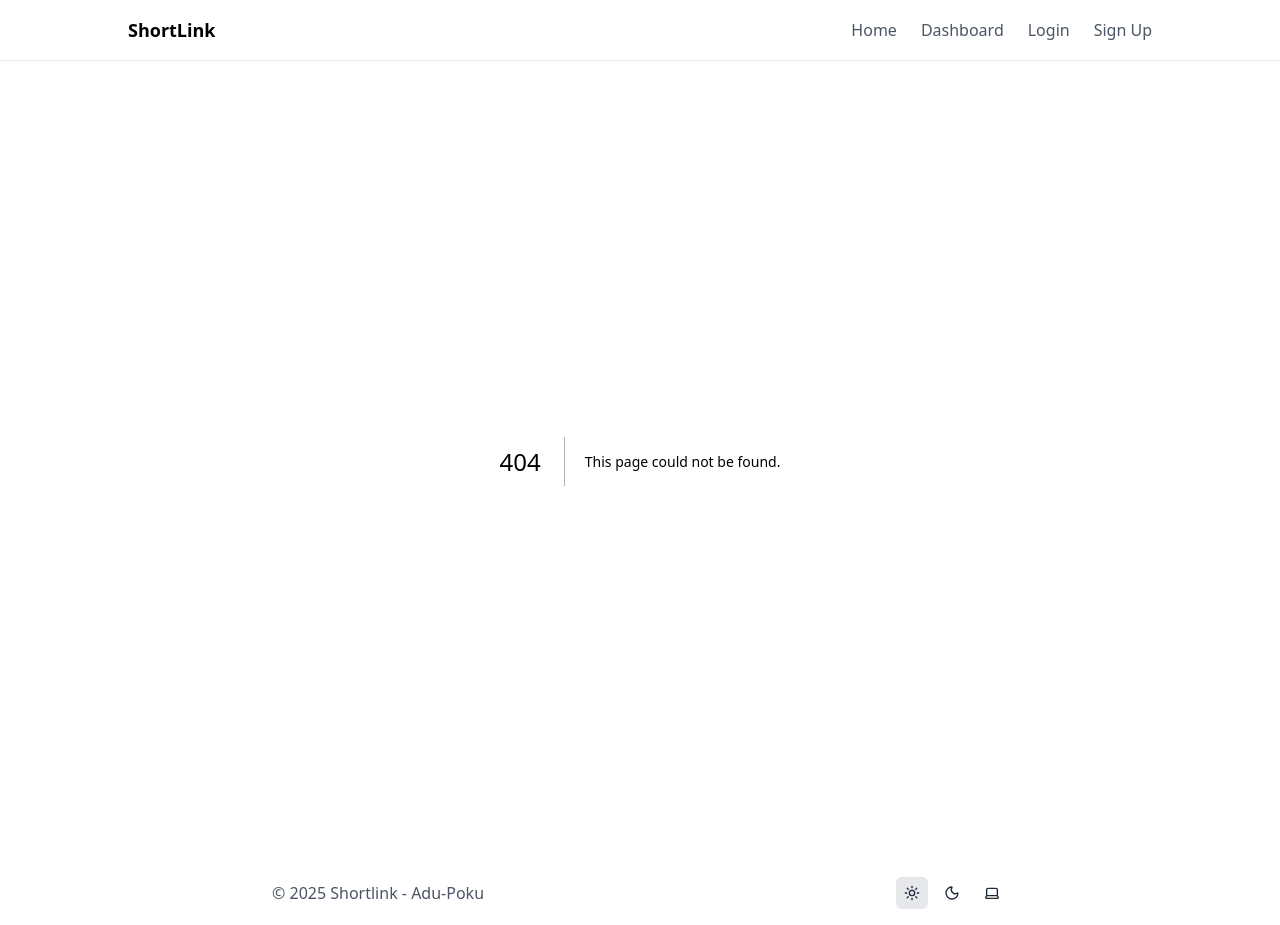
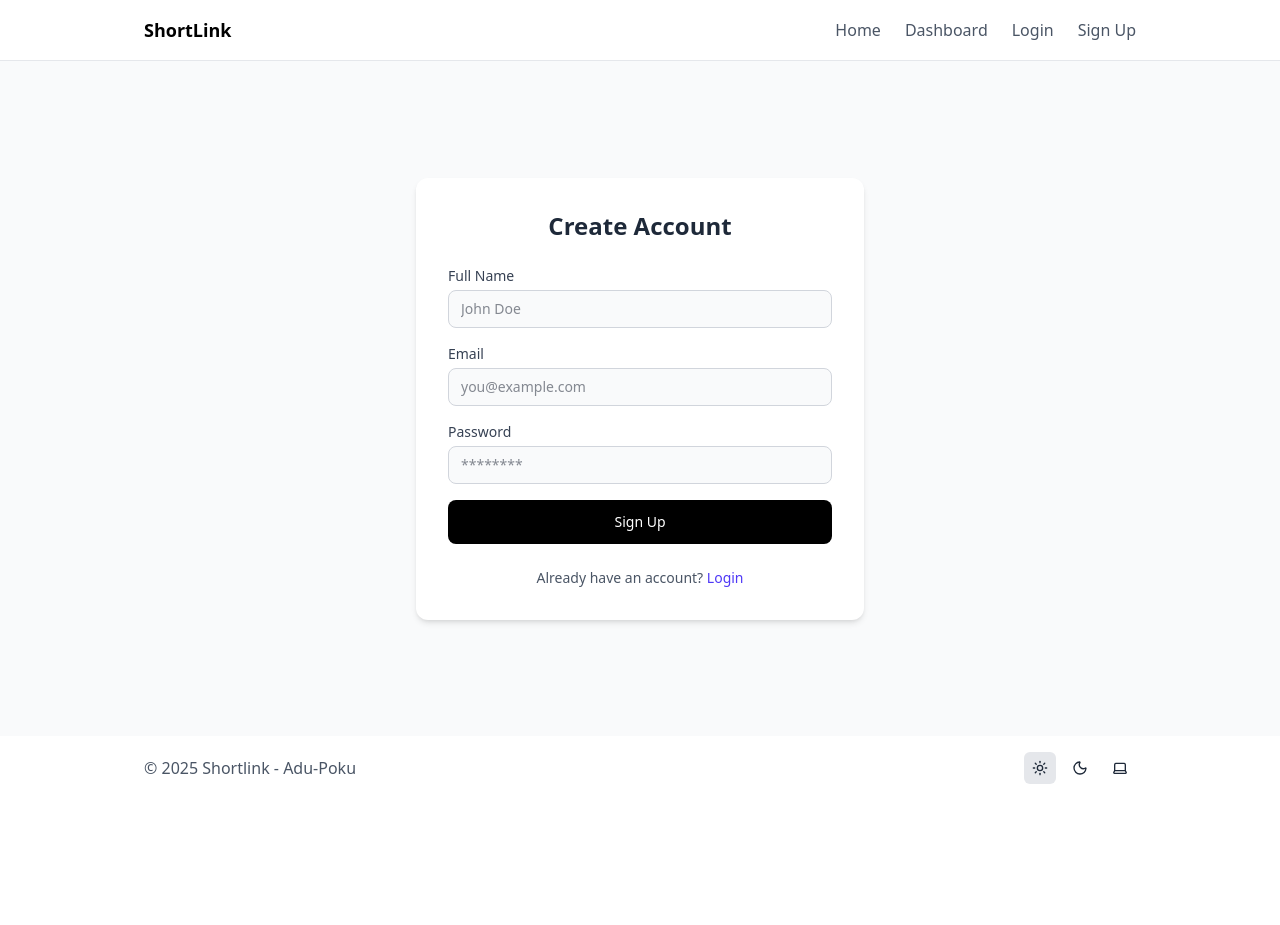
Before and after one commit to adupoku71/url-shortener-frontend, a Next.js app: page /register in a window 1280 px wide. Before the commit this address had no page. After the commit the page ends 800 px from the top, so only its background shows below. Built offline with nearby package versions, Linux system fonts and the light colour scheme.

Commit message:
implement login and register pages

```diff
--- a/src/app/dashboard/page.tsx
+++ b/src/app/dashboard/page.tsx
@@ -56,8 +56,8 @@ export default function DashboardPage() {
   };
 
   return (
-    <main className=" bg-white dark:bg-gray-950 px-4 py-8">
-      <div className="max-w-5xl mx-auto">
+    <main className=" bg-white dark:bg-gray-950  py-8">
+      <div className="max-w-5xl mx-auto px-4">
         {/* Header */}
         <div className="mb-8">
           <h1 className="text-3xl font-bold text-gray-900 dark:text-gray-100 mb-2">
--- /dev/null
+++ b/src/app/login/page.tsx
@@ -0,0 +1,84 @@
+// app/login/page.tsx
+"use client";
+
+import { useState } from "react";
+import Link from "next/link";
+
+export default function LoginPage() {
+  const [email, setEmail] = useState("");
+  const [password, setPassword] = useState("");
+
+  const handleSubmit = (e: React.FormEvent) => {
+    e.preventDefault();
+    console.log({ email, password });
+    // later you’ll hook this up with API/auth
+  };
+
+  return (
+    <div className="flex items-center justify-center  flex-1 bg-white dark:bg-gray-900 px-4">
+      <div className="w-full max-w-md bg-white dark:bg-gray-800 rounded-xl shadow-md p-8">
+        <h2 className="text-2xl font-bold text-center text-gray-800 dark:text-gray-100">
+          Login
+        </h2>
+        <form onSubmit={handleSubmit} className="mt-6 space-y-4">
+          {/* Email */}
+          <div>
+            <label
+              htmlFor="email"
+              className="block text-sm font-medium text-gray-700 dark:text-gray-300"
+            >
+              Email
+            </label>
+            <input
+              type="email"
+              id="email"
+              value={email}
+              onChange={(e) => setEmail(e.target.value)}
+              className="mt-1 block w-full rounded-lg border border-gray-300 dark:border-gray-600 bg-gray-50 dark:bg-gray-700 text-gray-900 dark:text-gray-100 focus:ring-2 focus:ring-indigo-500 focus:border-indigo-500 px-3 py-2 text-sm"
+              placeholder="you@example.com"
+              required
+            />
+          </div>
+
+          {/* Password */}
+          <div>
+            <label
+              htmlFor="password"
+              className="block text-sm font-medium text-gray-700 dark:text-gray-300"
+            >
+              Password
+            </label>
+            <input
+              type="password"
+              id="password"
+              value={password}
+              onChange={(e) => setPassword(e.target.value)}
+              className="mt-1 block w-full rounded-lg border border-gray-300 dark:border-gray-600 bg-gray-50 dark:bg-gray-700 text-gray-900 dark:text-gray-100 focus:ring-2 focus:ring-indigo-500 focus:border-indigo-500 px-3 py-2 text-sm"
+              placeholder="********"
+              required
+            />
+          </div>
+
+          {/* Submit button */}
+          <button
+            type="submit"
+            className="w-full py-3 px-4 rounded-lg bg-black text-white  hover:bg-gray-800 dark:bg-gray-900 dark:hover:bg-gray-600 font-medium transition-colors text-sm"
+          >
+            Sign In
+          </button>
+        </form>
+
+        {/* Footer text */}
+        <p className="mt-6 text-center text-sm text-gray-600 dark:text-gray-400">
+          Don't have an account?{" "}
+          <Link
+            href="/register"
+            className="text-indigo-600 dark:text-indigo-400 hover:underline"
+          >
+            Sign up
+          </Link>
+        </p>
+      </div>
+    </div>
+  );
+}
--- /dev/null
+++ b/src/app/register/page.tsx
@@ -0,0 +1,104 @@
+// app/register/page.tsx
+"use client";
+
+import Link from "next/link";
+import { useState } from "react";
+
+export default function RegisterPage() {
+  const [name, setName] = useState("");
+  const [email, setEmail] = useState("");
+  const [password, setPassword] = useState("");
+
+  const handleSubmit = (e: React.FormEvent) => {
+    e.preventDefault();
+    console.log({ name, email, password });
+    // later you’ll hook this up with API/auth
+  };
+
+  return (
+    <div className="flex flex-1 items-center justify-center bg-gray-50 dark:bg-gray-900 px-4">
+      <div className="w-full max-w-md bg-white dark:bg-gray-800 rounded-xl shadow-md p-8">
+        <h2 className="text-2xl font-bold text-center text-gray-800 dark:text-gray-100">
+          Create Account
+        </h2>
+        <form onSubmit={handleSubmit} className="mt-6 space-y-4">
+          {/* Name */}
+          <div>
+            <label
+              htmlFor="name"
+              className="block text-sm font-medium text-gray-700 dark:text-gray-300"
+            >
+              Full Name
+            </label>
+            <input
+              type="text"
+              id="name"
+              value={name}
+              onChange={(e) => setName(e.target.value)}
+              className="mt-1 block w-full rounded-lg border border-gray-300 dark:border-gray-600 bg-gray-50 dark:bg-gray-700 text-gray-900 dark:text-gray-100 focus:ring-2 focus:ring-indigo-500 focus:border-indigo-500 px-3 py-2 text-sm"
+              placeholder="John Doe"
+              required
+            />
+          </div>
+
+          {/* Email */}
+          <div>
+            <label
+              htmlFor="email"
+              className="block text-sm font-medium text-gray-700 dark:text-gray-300"
+            >
+              Email
+            </label>
+            <input
+              type="email"
+              id="email"
+              value={email}
+              onChange={(e) => setEmail(e.target.value)}
+              className="mt-1 block w-full rounded-lg border border-gray-300 dark:border-gray-600 bg-gray-50 dark:bg-gray-700 text-gray-900 dark:text-gray-100 focus:ring-2 focus:ring-indigo-500 focus:border-indigo-500 px-3 py-2 text-sm"
+              placeholder="you@example.com"
+              required
+            />
+          </div>
+
+          {/* Password */}
+          <div>
+            <label
+              htmlFor="password"
+              className="block text-sm font-medium text-gray-700 dark:text-gray-300"
+            >
+              Password
+            </label>
+            <input
+              type="password"
+              id="password"
+              value={password}
+              onChange={(e) => setPassword(e.target.value)}
+              className="mt-1 block w-full rounded-lg border border-gray-300 dark:border-gray-600 bg-gray-50 dark:bg-gray-700 text-gray-900 dark:text-gray-100 focus:ring-2 focus:ring-indigo-500 focus:border-indigo-500 px-3 py-2 text-sm"
+              placeholder="********"
+              required
+            />
+          </div>
+
+          {/* Submit button */}
+          <button
+            type="submit"
+            className="w-full py-3 px-4 rounded-lg bg-black text-white  hover:bg-gray-800 dark:bg-gray-900 dark:hover:bg-gray-600 font-medium transition-colors text-sm"
+          >
+            Sign Up
+          </button>
+        </form>
+
+        {/* Footer text */}
+        <p className="mt-6 text-center text-sm text-gray-600 dark:text-gray-400">
+          Already have an account?{" "}
+          <Link
+            href="/login"
+            className="text-indigo-600 dark:text-indigo-400 hover:underline"
+          >
+            Login
+          </Link>
+        </p>
+      </div>
+    </div>
+  );
+}
--- a/src/components/Footer.tsx
+++ b/src/components/Footer.tsx
@@ -14,7 +14,7 @@ export default function Footer() {
 
   return (
     <footer className="w-full py-4">
-      <div className="max-w-6xl md:max-w-3xl mx-auto px-4 flex flex-row sm:flex-row justify-between items-center">
+      <div className="md:max-w-5xl mx-auto px-4 flex flex-row sm:flex-row justify-between items-center">
         {/* Left Text */}
         <p className="text-sm sm:text-base text-gray-600 dark:text-gray-400 mb-2 sm:mb-0">
           &copy; {new Date().getFullYear()} Shortlink - Adu-Poku
--- a/src/components/Navbar.tsx
+++ b/src/components/Navbar.tsx
@@ -7,7 +7,7 @@ export default function Navbar() {
 
   return (
     <nav className="w-full border-b border-gray-200 dark:border-gray-700">
-      <div className="max-w-5xl mx-auto  py-4 flex justify-between items-center">
+      <div className="max-w-5xl mx-auto  py-4 flex justify-between items-center px-4">
         <div className="text-lg font-bold text-black dark:text-white">
           ShortLink
         </div>
@@ -23,10 +23,16 @@ export default function Navbar() {
           >
             Dashboard
           </Link>
-          <Link href="#" className="hover:text-black dark:hover:text-white">
+          <Link
+            href="/login"
+            className="hover:text-black dark:hover:text-white"
+          >
             Login
           </Link>
-          <Link href="#" className="hover:text-black dark:hover:text-white">
+          <Link
+            href="/register"
+            className="hover:text-black dark:hover:text-white"
+          >
             Sign Up
           </Link>
         </div>
@@ -56,13 +62,13 @@ export default function Navbar() {
             Dashboard
           </Link>
           <Link
-            href="#"
+            href="/login"
             className="block text-gray-600 hover:text-black dark:text-gray-300 dark:hover:text-white"
           >
             Login
-          </Link>{" "}
+          </Link>
           <Link
-            href="#"
+            href="/register"
             className="block text-gray-600 hover:text-black dark:text-gray-300 dark:hover:text-white"
           >
             Sign up
```
